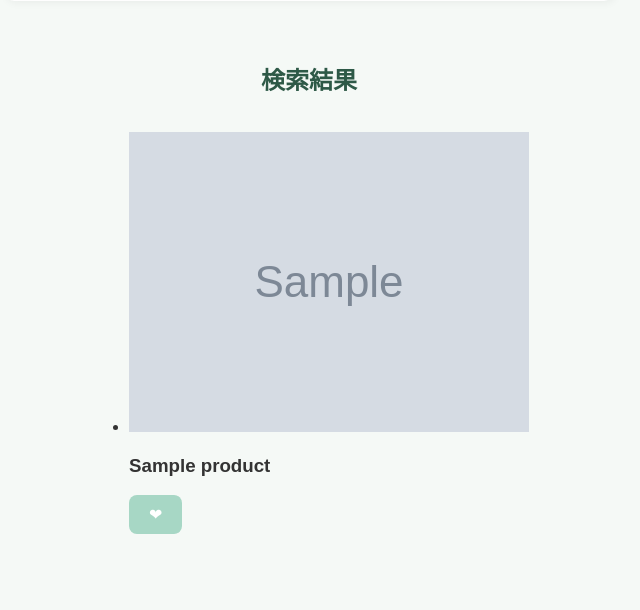
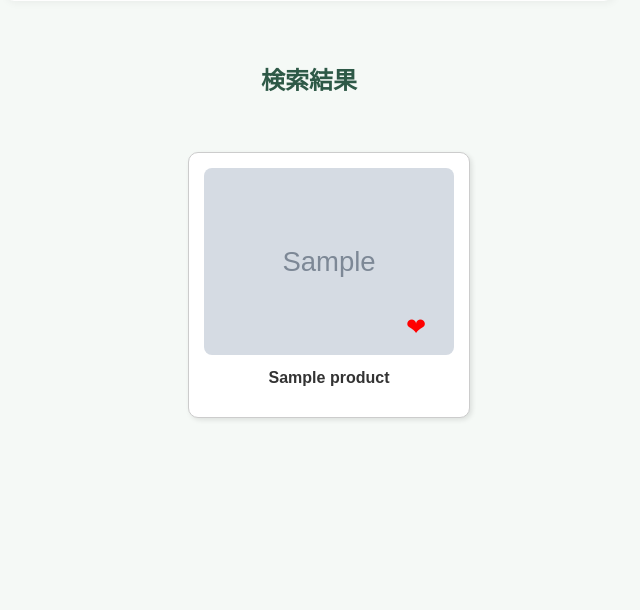
Before and after one commit to yui-mu/Epilog, a Django app: page /product/search/ in a window 1280 px wide. Shown: the part 731-1341 px from the top of the page, without its empty margins (331-971 px from the left). After the commit the page ends 1151 px from the top, so only its background shows below. Run offline with Django 5.2, Linux system fonts and the light colour scheme; a user stored in the database is signed in; tables that the repository leaves empty hold one stand-in row (values such as "Sample post"); grey boxes marked "Sample" are stand-in pictures; parts of the project's set-up code (start-up, migrations or seed data) failed here and were passed over.

Commit message:
スキンケア記録フォームのUI調整・朝夜アイテム追加機能・商品検索の表示修正

```diff
--- a/epilog/Epilogapp/models.py
+++ b/epilog/Epilogapp/models.py
@@ -125,6 +125,13 @@ class Favorite(models.Model):
         return f"{self.user.username} ❤️ {self.product.name}"
 
 class Message(models.Model):
+    session = models.ForeignKey(
+        'ChatSession',
+        on_delete=models.CASCADE,
+        related_name='messages',
+        null=True,
+        blank=True
+    )
     sender = models.ForeignKey(settings.AUTH_USER_MODEL, on_delete=models.CASCADE)
     receiver = models.ForeignKey(
     settings.AUTH_USER_MODEL,
@@ -137,3 +144,34 @@ class Message(models.Model):
 
     def __str__(self):
         return f"{self.sender.username}: {self.content[:20]}"
+
+class ChatSession(models.Model):
+    user = models.ForeignKey(
+        settings.AUTH_USER_MODEL,
+        on_delete=models.CASCADE,
+        related_name='user_sessions'
+    )
+    advisor = models.ForeignKey(
+        settings.AUTH_USER_MODEL,
+        on_delete=models.CASCADE,
+        related_name='advisor_sessions',
+        null=True, blank=True  # 未対応状態ではアドバイザー未設定
+    )
+
+    STATUS_CHOICES = [
+        ('unassigned', '未対応'),
+        ('active', '対応中'),
+        ('completed', '対応済'),
+    ]
+    status = models.CharField(
+        max_length=20,
+        choices=STATUS_CHOICES,
+        default='unassigned'
+    )
+
+    created_at = models.DateTimeField(auto_now_add=True)  # セッション作成日
+    started_at = models.DateTimeField(null=True, blank=True)  # アドバイザーが対応開始した時間
+    ended_at = models.DateTimeField(null=True, blank=True)  # 対応終了時刻（任意）
+
+    def __str__(self):
+        return f"Session with {self.user.username} - {self.status}"
--- a/epilog/Epilogapp/templates/product_search.html
+++ b/epilog/Epilogapp/templates/product_search.html
@@ -72,26 +72,55 @@
     list-style: none;
     padding: 0;
     margin: 0 auto;
-    display: flex;
-    flex-wrap: wrap;
-    gap: 20px;
-    justify-content: center;
+    display: grid;
+    grid-template-columns: repeat(auto-fit, minmax(250px, 1fr)); /* ★ 3列対応 */
+    gap: 20px; /* ★ 各カードの間に余白を設定 */
     max-width: 1000px;
   }
+
 
   .product-card {
     width: 250px;
     padding: 15px;
+    margin: 20px 0;
     border: 1px solid #ccc;
     border-radius: 10px;
     text-align: center;
     background-color: #fff;
     box-shadow: 2px 2px 5px rgba(0, 0, 0, 0.1);
+    display: flex; /* 内部要素の位置を調整しやすくする */
+    flex-direction: column; /* 内部要素を縦並びにする */
+    align-items: center;
+    position: relative;
   }
 
   .product-card img {
     width: 100%;
     height: 200px;
+    object-fit: contain;
+    border-radius: 8px;
+  }
+
+  .product-card h3 {
+    font-size: 16px;
+    margin: 10px 0 5px 0;
+  }
+
+  .product-card p {
+    font-size: 14px;
+    margin: 0 0 10px 0;
+  }
+
+
+  .image-wrapper {
+    position: relative;
+    width: 100%;
+    overflow: hidden; /* ★ はみ出る部分を隠す */
+  }
+
+  .image-wrapper img {
+    width: 100%;
+    height: 100%;
     object-fit: contain;
     border-radius: 8px;
   }
@@ -102,6 +131,9 @@
     background: none;
     color: gray;
     cursor: pointer;
+    position: absolute; /* ★絶対位置を指定（これを追加） */
+    bottom: 8px;       /* ★画像内の下位置（調整可能） */
+    right: 8px;        /* ★画像内の右位置（調整可能） */
   }
 
   .favorite-btn.added {
@@ -135,20 +167,23 @@
     </form>
   </div>
 
+  <input type="hidden" id="csrf-token" value="{{ csrf_token }}">
+
   <h2 class="results-title">検索結果</h2>
 
   {% if products %}
     <ul class="product-grid">
       {% for product in products %}
         <li class="product-card">
+          <div class="image-wrapper">
             <img src="{{ product.image.url }}" alt="{{ product.name }}">
+            <button class="favorite-btn {% if product.id in favorite_ids %}added{% endif %}"
+                    data-product-id="{{ product.id }}">
+              {% if product.id in favorite_ids %}❤{% else %}♥{% endif %}
+            </button>
+          </div>
           <h3>{{ product.name }}</h3>
           <p>{{ product.description }}</p>
-
-          <button class="favorite-btn {% if product.id in favorite_ids %}added{% endif %}"
-                  data-product-id="{{ product.id }}">
-            ❤
-          </button>
         </li>
       {% endfor %}
     </ul>
@@ -164,6 +199,7 @@ document.addEventListener('DOMContentLoaded', function () {
       buttons.forEach(button => {
           button.addEventListener('click', function () {
               const productId = this.dataset.productId;
+              const btn = this;
 
               fetch("{% url 'toggle_favorite_ajax' %}", {
                   method: 'POST',
@@ -176,11 +212,15 @@ document.addEventListener('DOMContentLoaded', function () {
               .then(response => response.json())
               .then(data => {
                   if (data.success) {
-          this.classList.toggle('added');
+                      btn.classList.toggle('added');
+                      btn.textContent = btn.classList.contains('added') ? '❤' : '♥';
                   }
-      });
+              })
+              .catch(error => console.error('エラーが発生しました:', error));
           });
       });
   });
 </script>
+
+
 {% endblock %}
--- a/epilog/Epilogapp/views.py
+++ b/epilog/Epilogapp/views.py
@@ -20,6 +20,7 @@ from .forms import (
     UserEditForm,
     EditAccountForm,
     EmailLoginForm,
+    ChatSession
 
     )
 from .models import SkincareRecord, Product, Favorite, Message, CustomUser, SKIN_CONCERN_CHOICES
@@ -407,6 +408,11 @@ def chat_with_user_view(request, user_id):
     })
 
 @login_required
+def advisor_unassigned_list(request):
+    sessions = ChatSession.objects.filter(status='unassigned').order_by('-created_at')
+    return render(request, 'advisor/unassigned_list.html', {'sessions': sessions})
+
+@login_required
 def user_skincare_record_list_view(request, user_id):
     advisor = request.user
 
```
Also changed, not shown: epilog/Epilogapp/migrations/0018_chatsession.py (added), epilog/Epilogapp/migrations/0019_message_session.py (added), 1 other file. Lines whose indentation alone changed are shown as unchanged.
